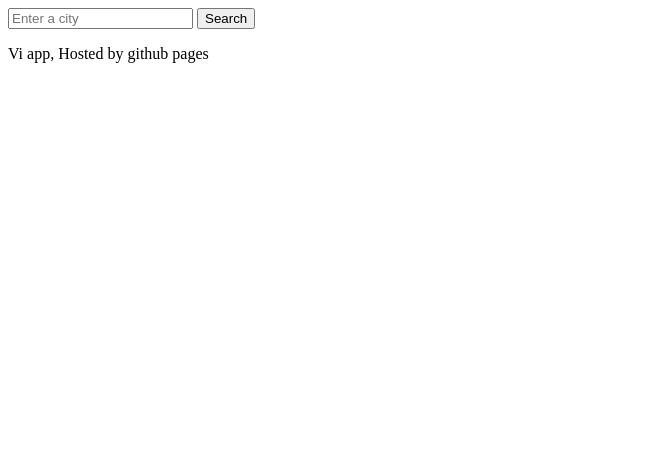
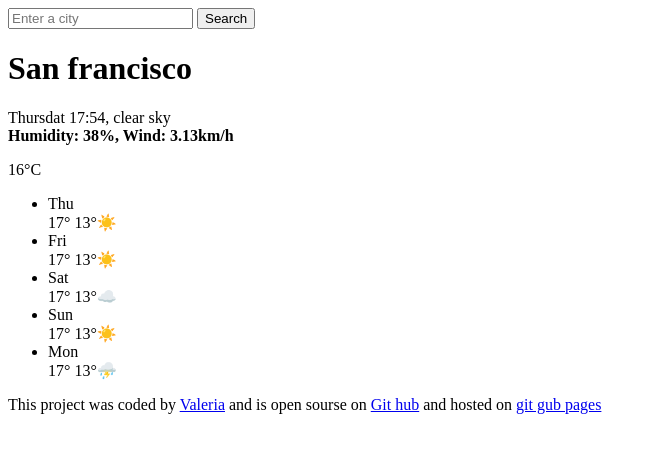
Before and after one commit to ZloyGolub/Weather, a plain HTML site: page index.html in a window 1280 px wide. Shown: the whole page, without its empty margins (0-657 px from the left). Drawn offline with Linux system fonts and the light colour scheme.

Commit message:
Html markup #3

```diff
--- a/index.html
+++ b/index.html
@@ -12,11 +12,47 @@
             </form>
         </header>
         <Main>
-
+            <div class="curent weather">
+                <div>
+                    <h1>San francisco</h1>
+                    <p>
+                        Thursdat 17:54, clear sky<br> <strong>Humidity: 38%, Wind: 3.13km/h</strong>
+                    </p>
+                </div>
+            </div>
+            <div class="temperature">
+                16°C
+            </div>
+            <div class="forecast-weather">
+                <ul>
+                    <li>
+                        Thu <br>
+                        17° 13°☀️
+                    </li>
+                    <li>
+                        Fri <br>
+                        17° 13°☀️
+                    </li>
+                    <li>
+                        Sat <br>
+                        17° 13°☁️
+                    </li>
+                    <li>
+                        Sun <br>
+                        17° 13°☀️
+                    </li>
+                    <li>
+                        Mon <br>
+                        17° 13°⛈️
+                    </li>
+                </ul>
+            </div>
         </Main>
         <Footer>
             <p>
-                Vi app, Hosted by github pages
+                This project was coded by <a href="#" target="_blank">Valeria</a>
+                and is open sourse on <a href="#" target="_blank">Git hub</a>
+                and hosted on <a href="#" target="_blank">git gub pages</a>
             </p>
         </Footer>
     </body>
```
